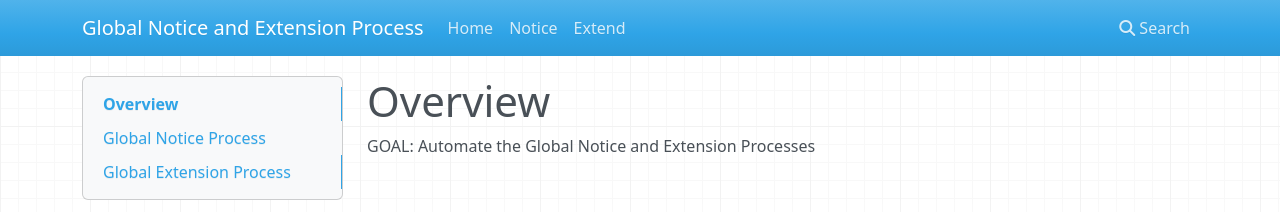
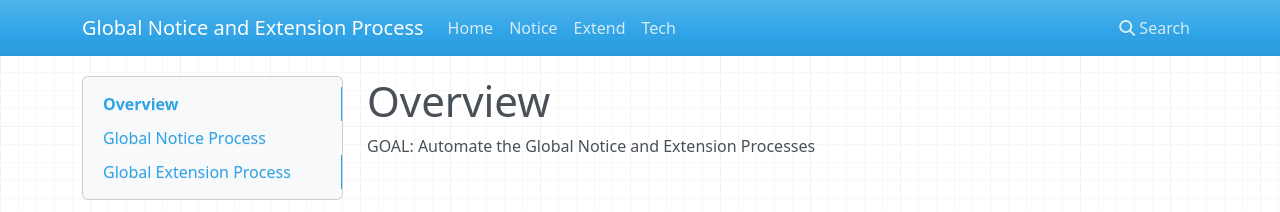
Before and after one commit to fq-bdirito/ntv-extension-process, an MkDocs documentation site: the page built from docs/index.md, in a window 1280 px wide. Shown: the top 212 px of the page. Built offline with MkDocs 1.6.1, drawn with Linux system fonts in a browser that asks for light colours; nearby versions of some CDN libraries.

Commit message:
added tech guide and fixed link on index page

```diff
--- a/docs/index.md
+++ b/docs/index.md
@@ -5,7 +5,7 @@
 <br>
 
 ## Global Notice Process
-* <a href="/notice" target="_blank">More Details</a>
+* <a href="./notice" target="_blank">More Details</a>
 * Process For Partner types - **Corporate Housing, Property Direct Furnished, Hotel**
 * Auto email goes out to notice contact (client or guest)
 * Guest confirms departure
@@ -27,7 +27,7 @@
 <br>
 
 ## Global Extension Process
-* <a href="/extend" target="_blank">More Details</a>
+* <a href="./extend" target="_blank">More Details</a>
 * Process For Partner types - **Corporate Housing, Property Direct Furnished, Hotel**
 * Auto email goes out to notice contact (client or guest)
 * Guest requests for an extension via the Client Solutions app
--- a/mkdocs.yml
+++ b/mkdocs.yml
@@ -3,3 +3,4 @@
   - Home: user.md
   - Notice: notice.md
   - Extend: extend.md
+  - Tech: tech.md
```
Also changed, not shown: docs/tech.md (added, +5 -0 lines).
